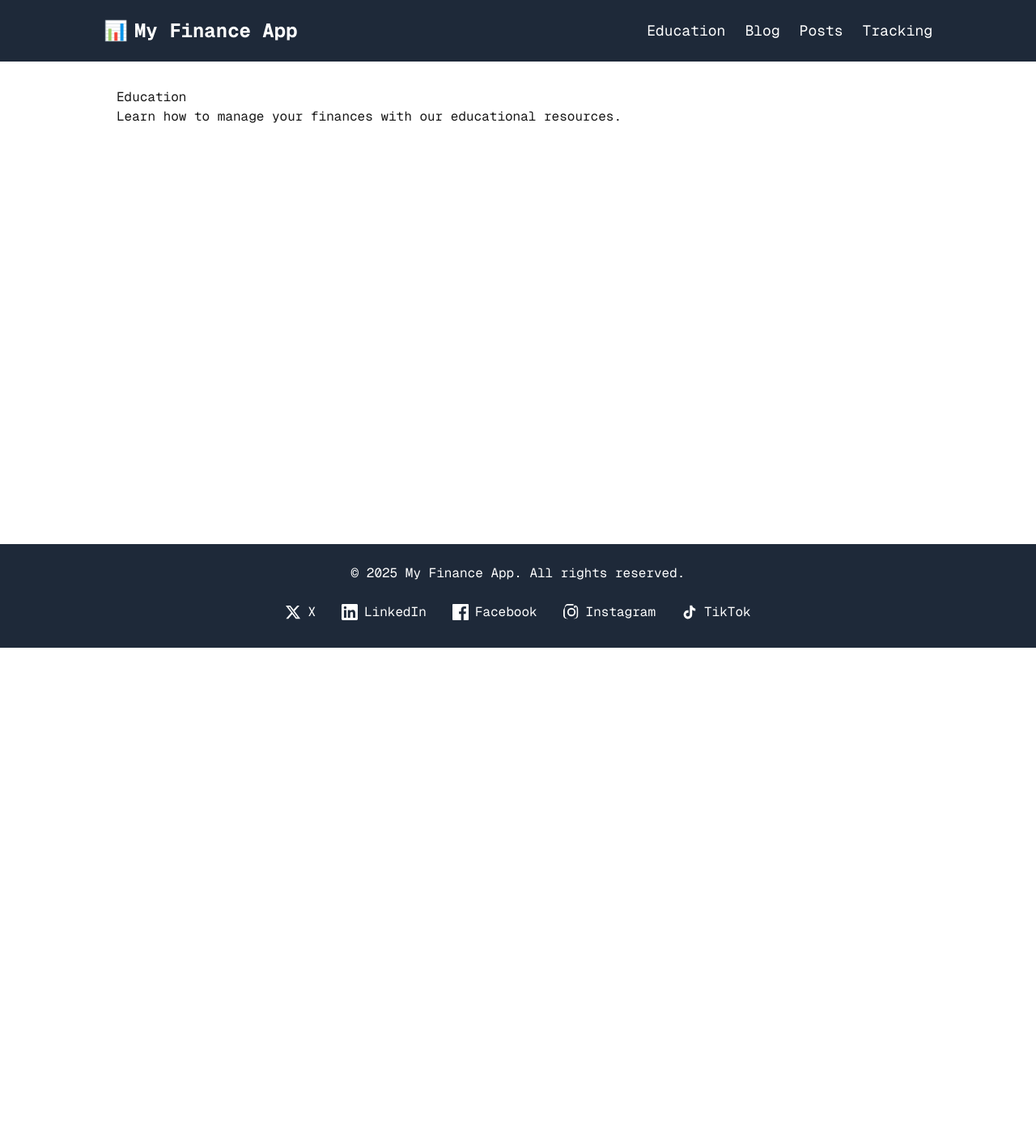
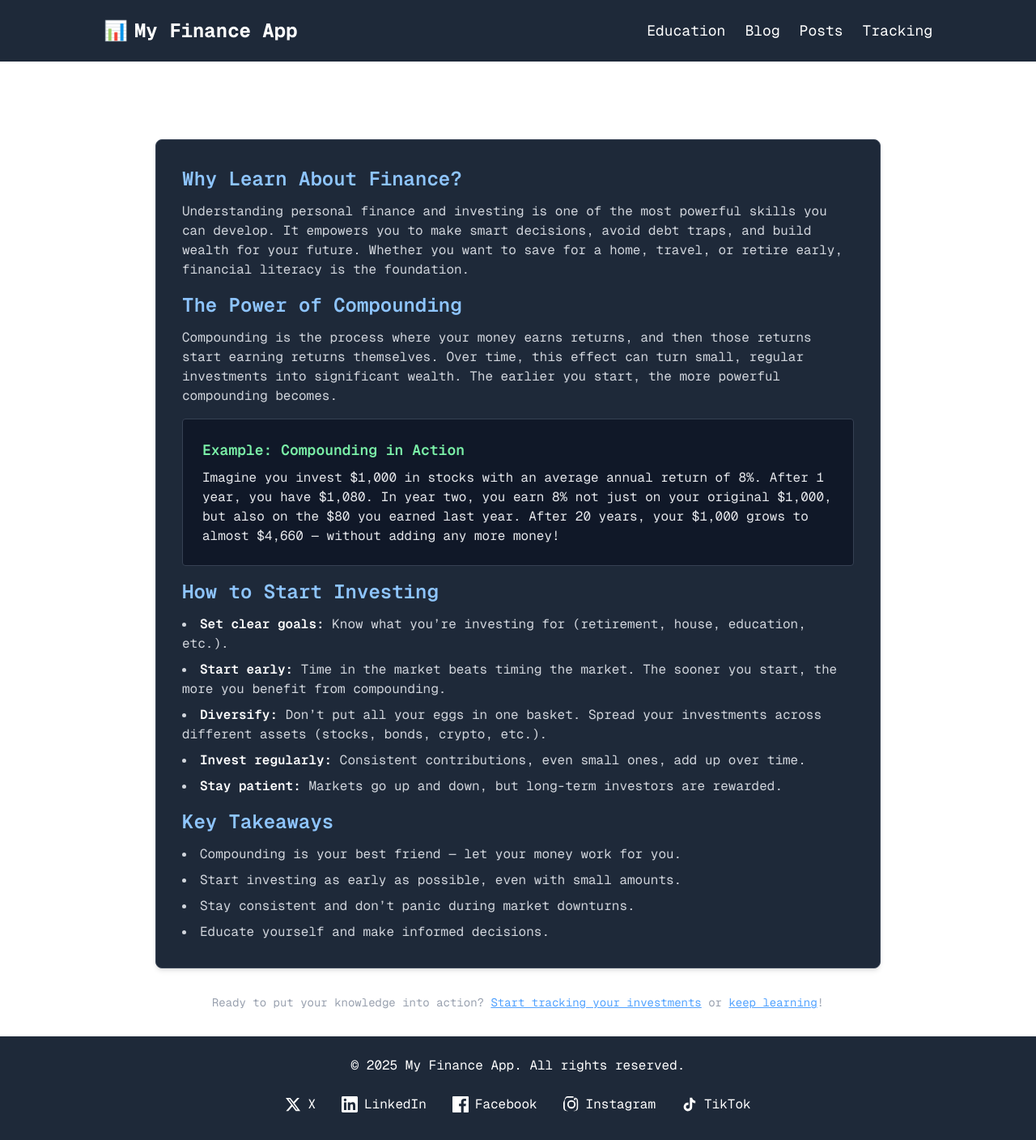
Before and after one commit to FraneCaleta/finance-education, a Next.js app: page /education in a window 1280 px wide. Shown: the whole page at 81% size. Before the commit the page ends 800 px from the top, so only its background shows below. Built offline with nearby package versions, Linux system fonts and the light colour scheme.

Commit message:
fill out education page with investing info

```diff
--- a/src/app/education/page.tsx
+++ b/src/app/education/page.tsx
@@ -1,8 +1,101 @@
 export default function Education() {
   return (
-    <div>
-      <h1>Education</h1>
-      <p>Learn how to manage your finances with our educational resources.</p>
-    </div>
+    <section className="max-w-4xl mx-auto">
+      <h1 className="text-3xl md:text-4xl font-bold mb-6 text-white text-center">
+        Finance & Investing Basics
+      </h1>
+      <div className="bg-gray-800 rounded-lg p-8 shadow-md border border-gray-700 mb-8">
+        <h2 className="text-2xl font-semibold text-blue-300 mb-3">
+          Why Learn About Finance?
+        </h2>
+        <p className="text-gray-300 mb-4">
+          Understanding personal finance and investing is one of the most
+          powerful skills you can develop. It empowers you to make smart
+          decisions, avoid debt traps, and build wealth for your future. Whether
+          you want to save for a home, travel, or retire early, financial
+          literacy is the foundation.
+        </p>
+        <h2 className="text-2xl font-semibold text-blue-300 mb-3">
+          The Power of Compounding
+        </h2>
+        <p className="text-gray-300 mb-4">
+          Compounding is the process where your money earns returns, and then
+          those returns start earning returns themselves. Over time, this effect
+          can turn small, regular investments into significant wealth. The
+          earlier you start, the more powerful compounding becomes.
+        </p>
+        <div className="bg-gray-900 rounded p-6 mb-4 border border-gray-700">
+          <h3 className="text-lg font-semibold text-green-300 mb-2">
+            Example: Compounding in Action
+          </h3>
+          <p className="text-gray-200">
+            Imagine you invest $1,000 in stocks with an average annual return of
+            8%. After 1 year, you have $1,080. In year two, you earn 8% not just
+            on your original $1,000, but also on the $80 you earned last year.
+            After 20 years, your $1,000 grows to almost $4,660 — without adding
+            any more money!
+          </p>
+        </div>
+        <h2 className="text-2xl font-semibold text-blue-300 mb-3">
+          How to Start Investing
+        </h2>
+        <ul className="list-disc list-inside text-gray-300 mb-4 space-y-2">
+          <li>
+            <span className="font-semibold text-white">Set clear goals:</span>{" "}
+            Know what you’re investing for (retirement, house, education, etc.).
+          </li>
+          <li>
+            <span className="font-semibold text-white">Start early:</span> Time
+            in the market beats timing the market. The sooner you start, the
+            more you benefit from compounding.
+          </li>
+          <li>
+            <span className="font-semibold text-white">Diversify:</span> Don’t
+            put all your eggs in one basket. Spread your investments across
+            different assets (stocks, bonds, crypto, etc.).
+          </li>
+          <li>
+            <span className="font-semibold text-white">Invest regularly:</span>{" "}
+            Consistent contributions, even small ones, add up over time.
+          </li>
+          <li>
+            <span className="font-semibold text-white">Stay patient:</span>{" "}
+            Markets go up and down, but long-term investors are rewarded.
+          </li>
+        </ul>
+        <h2 className="text-2xl font-semibold text-blue-300 mb-3">
+          Key Takeaways
+        </h2>
+        <ul className="list-disc list-inside text-gray-300 space-y-2">
+          <li>
+            Compounding is your best friend — let your money work for you.
+          </li>
+          <li>
+            Start investing as early as possible, even with small amounts.
+          </li>
+          <li>Stay consistent and don’t panic during market downturns.</li>
+          <li>Educate yourself and make informed decisions.</li>
+        </ul>
+      </div>
+      <div className="text-center text-gray-400 text-sm">
+        <span>
+          Ready to put your knowledge into action?{" "}
+          <a
+            href="/tracking/stocks"
+            className="text-blue-400 underline hover:text-blue-300"
+          >
+            Start tracking your investments
+          </a>{" "}
+          or{" "}
+          <a
+            href="/education"
+            className="text-blue-400 underline hover:text-blue-300"
+          >
+            keep learning
+          </a>
+          !
+        </span>
+      </div>
+    </section>
   );
 }
```
